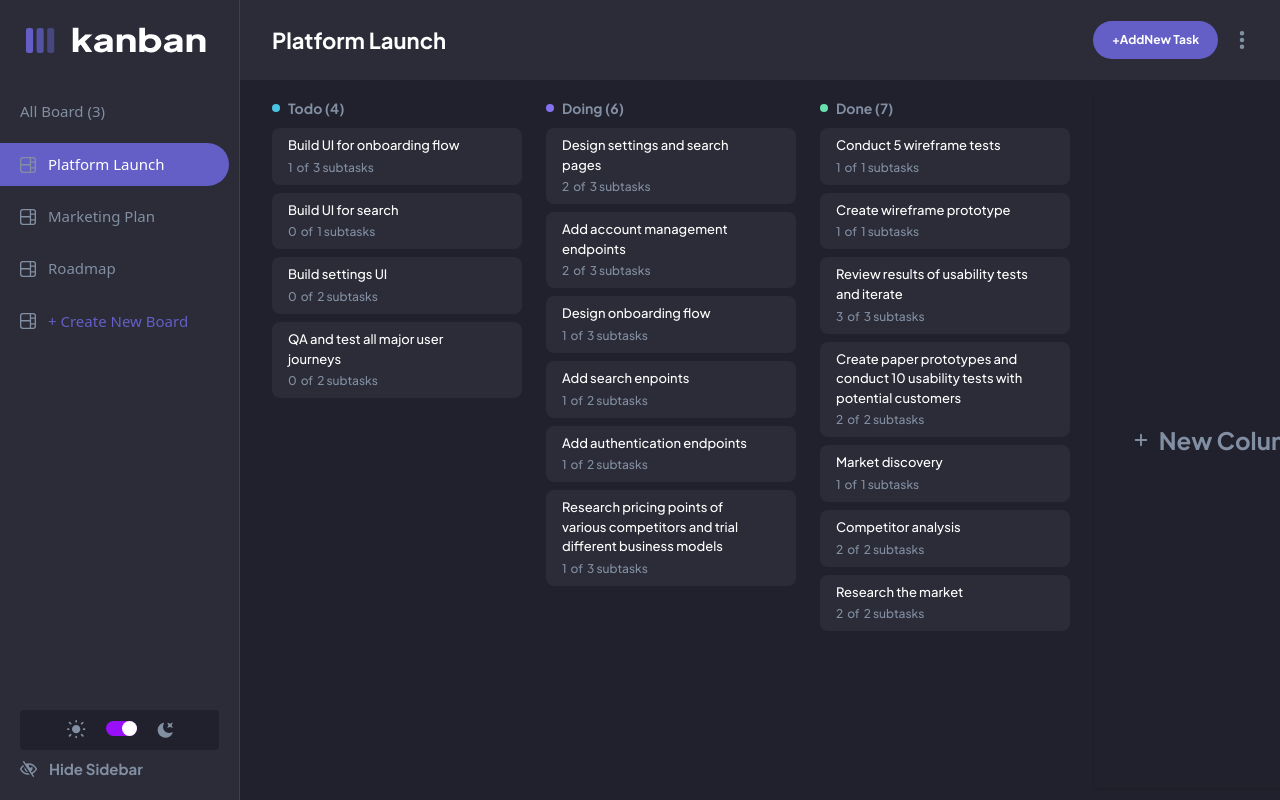
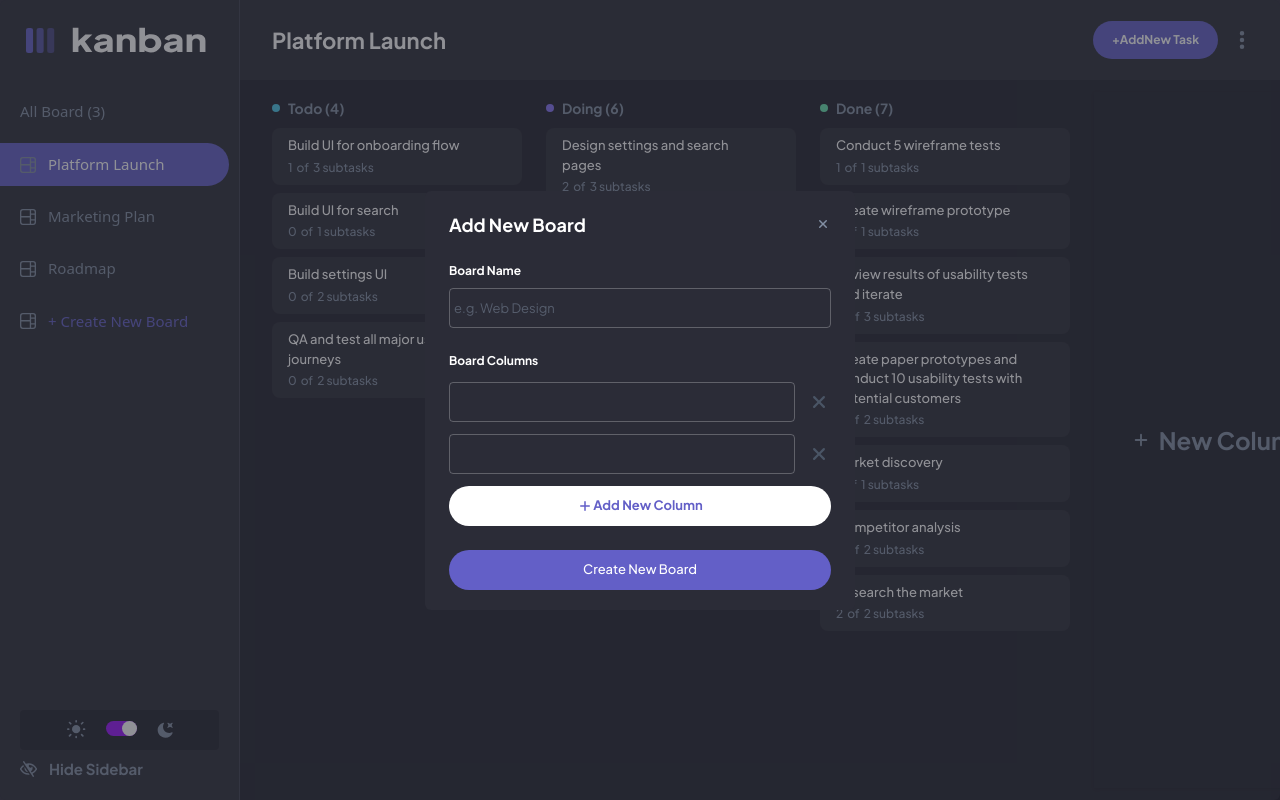
Before and after one commit to BigDahn/kanban_App, a React (Vite) app: page / in a window 1280 px wide. Built offline with nearby package versions, Linux system fonts and the light colour scheme.

Commit message:
new board modal done

```diff
--- a/src/App.jsx
+++ b/src/App.jsx
@@ -11,6 +11,7 @@ import SmallSideModal from "./components/SmallSideModal";
 import DeleteBoardModal from "./components/DeleteBoardModal";
 import DeleteConfirmationTaskBox from "./components/DeleteConfirmationTaskBox";
 import HeaderModal from "./components/HeaderModal";
+import Board from "./components/Board";
 
 function App() {
   const {
@@ -21,6 +22,7 @@ function App() {
     isDeleteBoard,
     isDeleteTask,
     isHeaderModalOpen,
+    newBoard,
   } = useSelector((state) => state.kanban);
 
   return (
@@ -36,6 +38,7 @@ function App() {
         {isDeleteBoard && <DeleteBoardModal />}
         {isDeleteTask && <DeleteConfirmationTaskBox />}
         {isHeaderModalOpen && <HeaderModal />}
+        {newBoard && <Board />}
       </Container>
     </main>
   );
--- /dev/null
+++ b/src/components/Board.jsx
@@ -0,0 +1,114 @@
+import { PlusIcon, XMarkIcon } from "@heroicons/react/16/solid";
+import { useState } from "react";
+
+function Board() {
+  const [boardName, setBoardName] = useState("");
+  const [columns, setColumns] = useState([
+    {
+      name: "",
+    },
+    {
+      name: "",
+    },
+  ]);
+
+  function handleSubmit(e) {
+    e.preventDefault();
+    const data = {
+      board: boardName,
+      columns: columns,
+    };
+
+    console.log(data);
+  }
+  function addColumns(e) {
+    e.preventDefault();
+    setColumns([
+      ...columns,
+      {
+        name: "",
+      },
+    ]);
+  }
+  function removeColumns(e, d) {
+    e.preventDefault();
+    setColumns((col) => col.filter((s, i) => i !== d));
+  }
+  function handleInput(e, i) {
+    const { name, value } = e.target;
+    let newColumns = [...columns];
+    newColumns[i][name] = value;
+    setColumns(newColumns);
+  }
+
+  return (
+    <main className="fixed inset-0  flex items-center justify-center w-screen h-screen m-auto rounded-md z-50 bg-primary-400/52">
+      <section className="w-[430px] min-h-fit bg-primary-400 rounded-md px-6 py-5 flex flex-col gap-6">
+        <div className="flex justify-between items-center">
+          <h3 className="font-bold text-white text-[18px] font-plus-jakarta-sans">
+            Add New Board
+          </h3>
+          <XMarkIcon className="size-4 text-primary-600 hover:text-primary-100 cursor-pointer" />
+        </div>
+        <form className="flex flex-col gap-6">
+          <div className="flex flex-col gap-2">
+            <label className="text-white font-plus-jakarta-sans text-[12px] font-bold">
+              Board Name
+            </label>
+            <input
+              type="text"
+              placeholder="e.g. Web Design"
+              onChange={(e) => setBoardName(e.target.value)}
+              className="outline-none text-primary-600 text-[13px] font-plus-jakarta-sans border-white/25 border-1 rounded-sm h-[40px] px-1"
+            />
+          </div>
+          <div className="flex flex-col gap-3">
+            <label
+              htmlFor="columns"
+              className="text-white font-plus-jakarta-sans text-[12px] font-bold"
+            >
+              Board Columns
+            </label>
+            <div className="flex flex-col gap-3">
+              {columns.map((s, i) => {
+                return (
+                  <div
+                    key={i}
+                    className="flex items-center justify-between  gap-3"
+                  >
+                    <input
+                      type="text"
+                      name="columns"
+                      onChange={(e) => handleInput(e, i)}
+                      className="outline-none w-full text-primary-600 text-[13px] font-plus-jakarta-sans border-white/25 border-1 rounded-sm h-[40px] px-1"
+                    />
+                    <button onClick={(e) => removeColumns(e, i)}>
+                      <XMarkIcon className="size-6 text-gray-600 hover:text-secondary-400 cursor-pointer" />
+                    </button>
+                  </div>
+                );
+              })}
+            </div>
+            <button
+              onClick={addColumns}
+              className="flex items-center justify-center bg-white rounded-full h-[40px]"
+            >
+              <PlusIcon className="size-4 text-primary-100" />{" "}
+              <h3 className="font-plus-jakarta-sans text-[13px] text-primary-100 font-bold">
+                Add New Column
+              </h3>
+            </button>
+          </div>
+          <button
+            onClick={handleSubmit}
+            className="text-[13px] font-plus-jakarta-sans font-medium text-white h-[40px] rounded-full bg-primary-100"
+          >
+            Create New Board
+          </button>
+        </form>
+      </section>
+    </main>
+  );
+}
+
+export default Board;
--- a/src/components/Sidebar.jsx
+++ b/src/components/Sidebar.jsx
@@ -37,7 +37,10 @@ function Sidebar() {
               </li>
             );
           })}
-          <li className="flex items-center gap-3 px-5 py-2.5">
+          <li
+            className="flex items-center gap-3  w-[96%] py-2.5  rounded-tr-full text-primary-600 rounded-br-full  px-5 hover:bg-white cursor-pointer hover:text-primary-600"
+            onClick={() => alert("hello")}
+          >
             <img src="/assets/icon-board.svg" />{" "}
             <span className="text-[15px] font-medium text-primary-100">
               + Create New Board
--- a/src/feature/kanban/kanbanSlice.js
+++ b/src/feature/kanban/kanbanSlice.js
@@ -15,6 +15,7 @@ const initialState = {
   isDeleteBoard: false,
   isDeleteTask: false,
   isHeaderModalOpen: false,
+  newBoard: true,
 };
 
 const kanbanSlice = createSlice({
@@ -205,6 +206,7 @@ export const {
   closeHeaderModal,
   isDeleteBoardBtn,
   cancelDeleteBoardBtn,
+  newBoard,
 } = kanbanSlice.actions;
 export default kanbanSlice.reducer;
 
```
